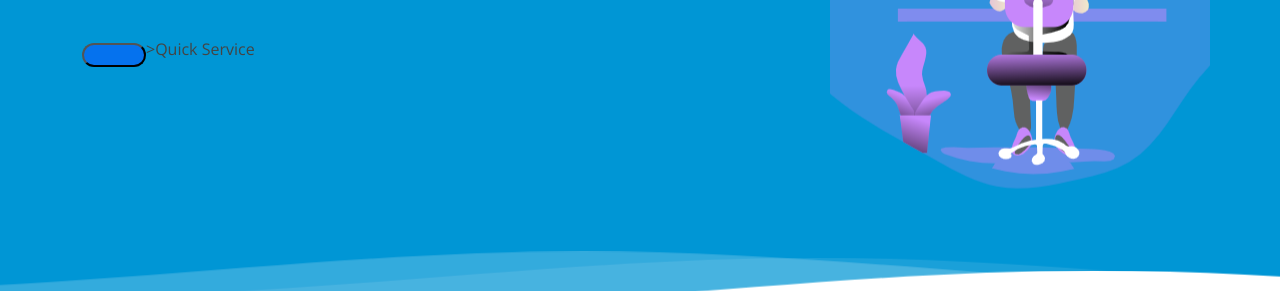
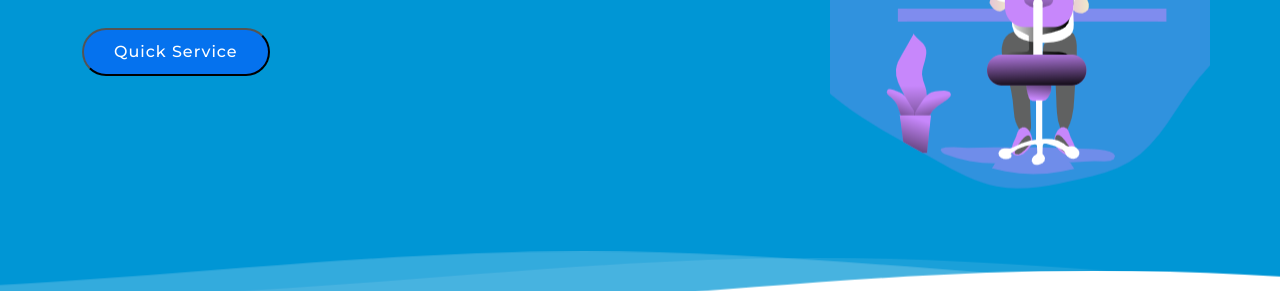
Before and after one commit to 7442charles/quickOffice, a plain HTML site: page index.html in a window 1280 px wide. Shown: the part 509-800 px from the top of the page. Drawn offline with nearby package versions, Linux system fonts and the light colour scheme.

Commit message:
minor fixes 2

```diff
--- a/index.html
+++ b/index.html
@@ -87,7 +87,7 @@
             <h1>Welcome to <span>Quick Office Pointe</span></h1>
             <h2>Solution home to your Software and Hardware problems</h2>
             <div class="text-center text-lg-start">
-              <button class="btn-get-started scrollto" ></button>>Quick Service</button><!--onclick="swalert()" wait don't uncomment yet-->
+              <button class="btn-get-started scrollto">Quick Service</button><!--onclick="swalert()" wait don't uncomment yet-->
             </div>
           </div>
         </div>
@@ -421,7 +421,7 @@
 
   <!-- Template Main JS File -->
   <script src="assets/js/main.js"></script>
-  <script src="assets/js/sweetalert.js"></script>
+  <!--<script src="assets/js/sweetalert.js"></script>-->
 
 </body>
 
```
